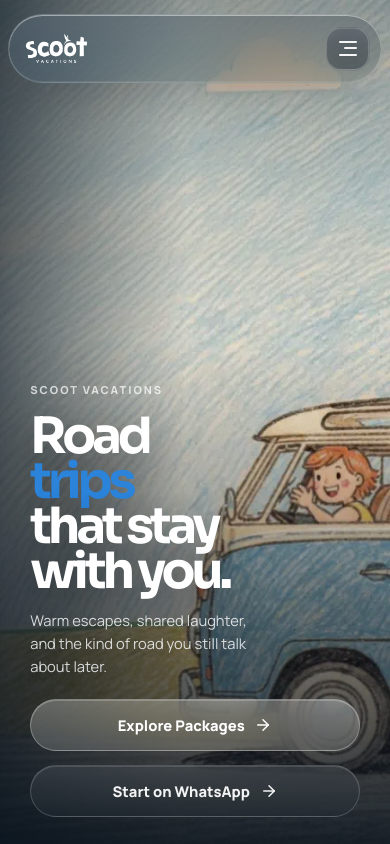
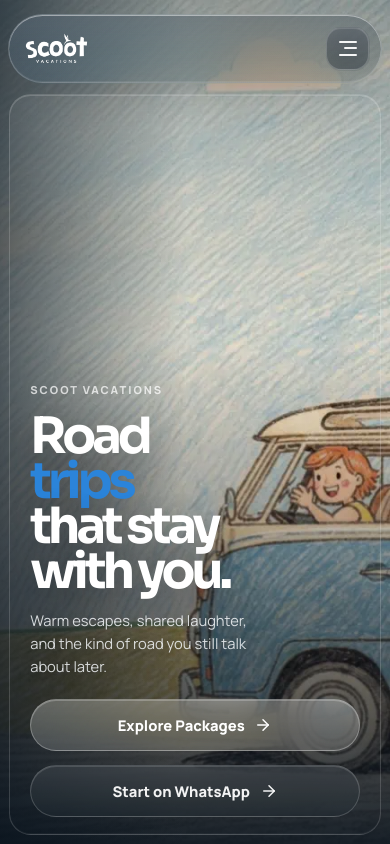
Before and after one commit to scootvacation-sys/scootwebsite, a React (Vite) app: page / in a window 390 px wide. Shown: the top 844 px of the page. Built offline with nearby package versions, Linux system fonts and the light colour scheme.

Commit message:
Revert "Remove mobile hero frame"
This reverts commit a05523679790f7ded5e15f9173532171fccbb96e.

```diff
--- a/src/components/ScrollHero.css
+++ b/src/components/ScrollHero.css
@@ -301,6 +301,24 @@
   background: #08131d;
 }
 
+.scroll-cinema__mobile-media::after {
+  content: '';
+  position: absolute;
+  left: 0.7rem;
+  right: 0.7rem;
+  top: 6.45rem;
+  bottom: 0.7rem;
+  z-index: 3;
+  border: 1px solid rgba(255, 255, 255, 0.16);
+  border-radius: 1.65rem;
+  background:
+    linear-gradient(180deg, rgba(255, 255, 255, 0.08), transparent 18%);
+  box-shadow:
+    inset 0 1px 0 rgba(255, 255, 255, 0.18),
+    inset 0 -1px 0 rgba(255, 255, 255, 0.04);
+  pointer-events: none;
+}
+
 .scroll-cinema__mobile-media::before {
   content: '';
   position: absolute;
@@ -540,6 +558,14 @@
     padding-bottom: 1.7rem;
   }
 
+  .scroll-cinema__mobile-media::after {
+    left: 0.55rem;
+    right: 0.55rem;
+    top: 5.85rem;
+    bottom: 0.55rem;
+    border-radius: 1.35rem;
+  }
+
   .scroll-cinema__mobile-copy h1 {
     max-width: 5.6ch;
     font-size: clamp(2.75rem, 12.8vw, 3.55rem);
```
